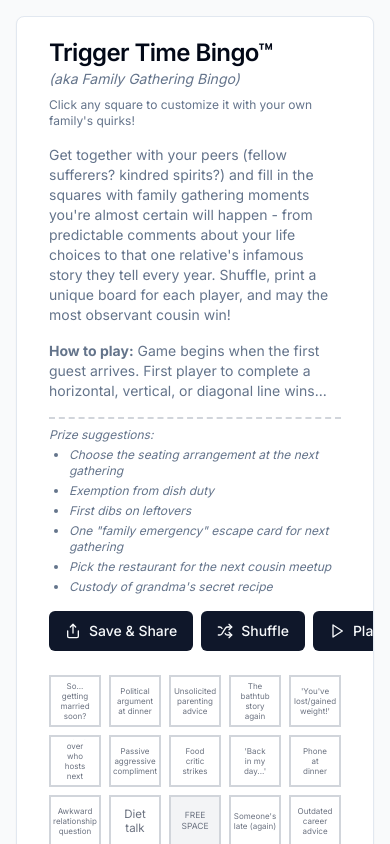
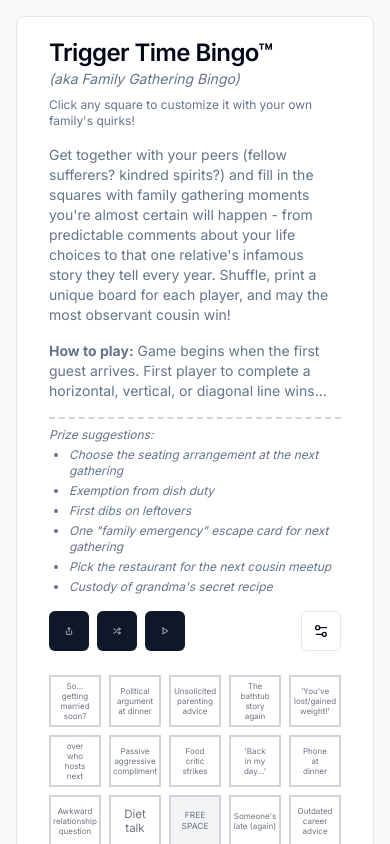
Before and after one commit to dylancaponi/trigger-time-bingo, a Next.js app: page / in a window 390 px wide. Shown: the top 844 px of the page. Built offline with nearby package versions, Linux system fonts and the light colour scheme.

Commit message:
make buttons icons only on small devices

```diff
--- a/components/bingo-board.tsx
+++ b/components/bingo-board.tsx
@@ -386,7 +386,7 @@ export const BingoBoard = () => {
           />
           <a ref={downloadRef} className="hidden" />
 
-          <div className="flex gap-2">
+          <div className="flex flex-wrap gap-2">
             <Button
               onClick={async () => {
                 try {
@@ -414,27 +414,31 @@ export const BingoBoard = () => {
                   alert('Failed to share board: ' + (error instanceof Error ? error.message : String(error)));
                 }
               }}
-              className="flex items-center gap-2 h-10">
+              className="flex items-center gap-2 h-10 sm:w-auto w-10"
+              title="Save & Share"
+            >
               <Share className="w-4 h-4" />
-              Save & Share
+              <span className="hidden sm:inline">Save & Share</span>
             </Button>
 
             <Button
               onClick={shuffleBoard}
-              className="flex items-center gap-2 h-10"
+              className="flex items-center gap-2 h-10 sm:w-auto w-10"
               disabled={isPlaying}
+              title="Shuffle"
             >
               <Shuffle className="w-4 h-4" />
-              Shuffle
+              <span className="hidden sm:inline">Shuffle</span>
             </Button>
 
             <Button
               onClick={() => setIsPlaying(!isPlaying)}
-              className="flex items-center gap-2 h-10"
+              className="flex items-center gap-2 h-10 sm:w-auto w-10"
               variant={isPlaying ? "destructive" : "default"}
+              title={isPlaying ? 'Stop' : 'Play'}
             >
               {isPlaying ? <PlusSquare className="w-4 h-4" /> : <Play className="w-4 h-4" />}
-              {isPlaying ? 'Stop' : 'Play'}
+              <span className="hidden sm:inline">{isPlaying ? 'Stop' : 'Play'}</span>
             </Button>
 
             <div className="relative ml-auto">
```
